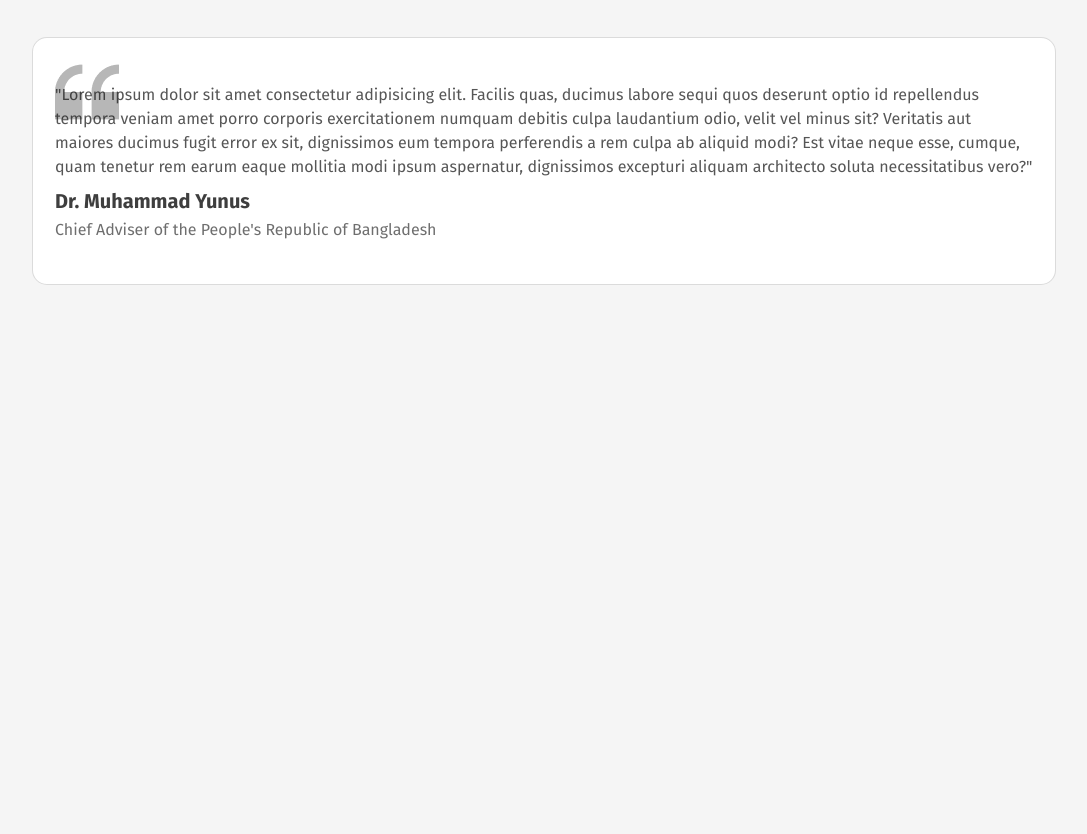
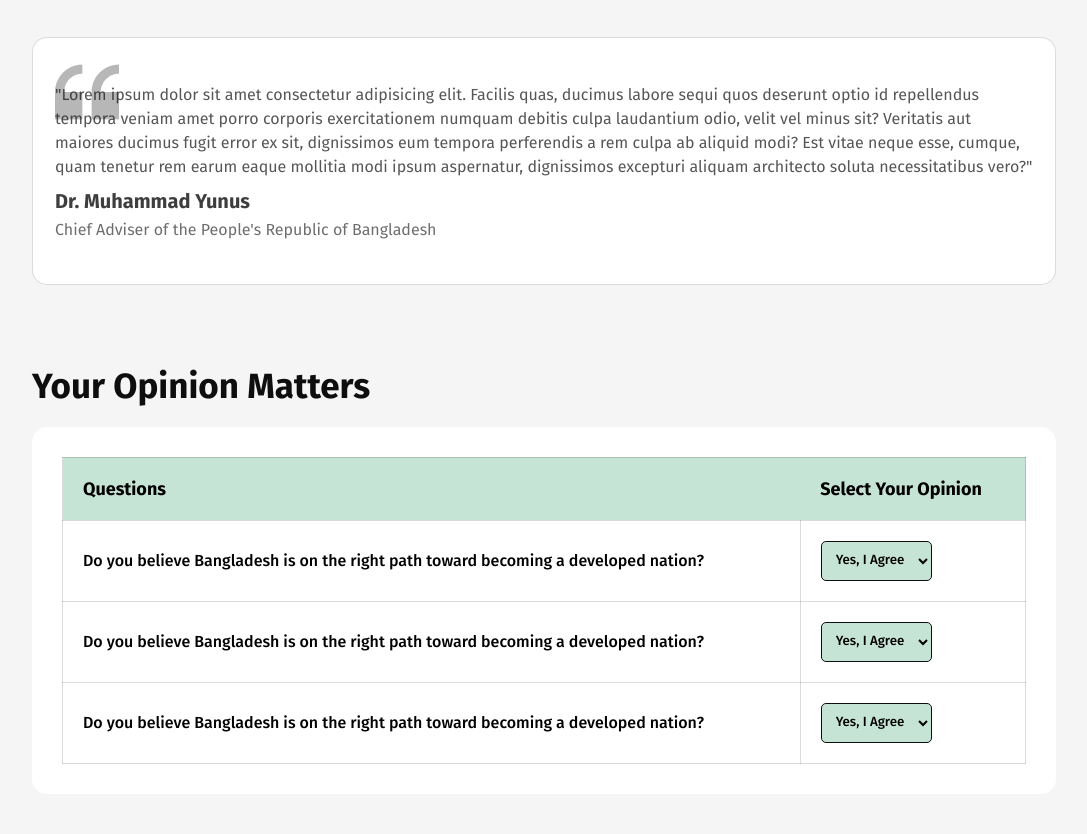
Before and after one commit to nmkhans/bangladesh_2.0, a plain HTML site: page index.html in a window 1280 px wide. Shown: the part 1537-2371 px from the top of the page, without its empty margins (96-1183 px from the left). Before the commit the page ends 1862 px from the top, so only its background shows below. Drawn offline with Linux system fonts and the light colour scheme.

Commit message:
opinion table added

```diff
--- a/index.html
+++ b/index.html
@@ -154,14 +154,87 @@
     </section>
 
     <!-- Quoat area -->
-     <section class="quoatation__area">
+    <section class="quoatation__area">
       <div class="container">
         <div class="qoatation__area__content">
-          <p class="section__paragraph main__quoat">"Lorem ipsum dolor sit amet consectetur adipisicing elit. Facilis quas, ducimus labore sequi quos deserunt optio id repellendus tempora veniam amet porro corporis exercitationem numquam debitis culpa laudantium odio, velit vel minus sit? Veritatis aut maiores ducimus fugit error ex sit, dignissimos eum tempora perferendis a rem culpa ab aliquid modi? Est vitae neque esse, cumque, quam tenetur rem earum eaque mollitia modi ipsum aspernatur, dignissimos excepturi aliquam architecto soluta necessitatibus vero?"</p>
+          <p class="section__paragraph main__quoat">
+            "Lorem ipsum dolor sit amet consectetur adipisicing elit.
+            Facilis quas, ducimus labore sequi quos deserunt optio id
+            repellendus tempora veniam amet porro corporis
+            exercitationem numquam debitis culpa laudantium odio,
+            velit vel minus sit? Veritatis aut maiores ducimus fugit
+            error ex sit, dignissimos eum tempora perferendis a rem
+            culpa ab aliquid modi? Est vitae neque esse, cumque, quam
+            tenetur rem earum eaque mollitia modi ipsum aspernatur,
+            dignissimos excepturi aliquam architecto soluta
+            necessitatibus vero?"
+          </p>
           <h4 class="sub__title">Dr. Muhammad Yunus</h4>
-          <p class="section__paragraph author__desig">Chief Adviser of the People's Republic of Bangladesh</p>
+          <p class="section__paragraph author__desig">
+            Chief Adviser of the People's Republic of Bangladesh
+          </p>
         </div>
       </div>
-     </section>
+    </section>
+
+    <!-- Opinion area -->
+    <section class="opinion__area section__gap">
+      <div class="container">
+        <div class="opinion__content">
+          <h2 class="section__title">Your Opinion Matters</h2>
+          <div class="opinion__table">
+            <table>
+              <thead>
+                <tr>
+                  <th>Questions</th>
+                  <th>Select Your Opinion</th>
+                </tr>
+              </thead>
+              <tbody>
+                <tr>
+                  <td>
+                    Do you believe Bangladesh is on the right path
+                    toward becoming a developed nation?
+                  </td>
+                  <td>
+                    <select>
+                      <option value="Yes, I Agree">
+                        Yes, I Agree
+                      </option>
+                    </select>
+                  </td>
+                </tr>
+                <tr>
+                  <td>
+                    Do you believe Bangladesh is on the right path
+                    toward becoming a developed nation?
+                  </td>
+                  <td>
+                    <select>
+                      <option value="Yes, I Agree">
+                        Yes, I Agree
+                      </option>
+                    </select>
+                  </td>
+                </tr>
+                <tr>
+                  <td>
+                    Do you believe Bangladesh is on the right path
+                    toward becoming a developed nation?
+                  </td>
+                  <td>
+                    <select>
+                      <option value="Yes, I Agree">
+                        Yes, I Agree
+                      </option>
+                    </select>
+                  </td>
+                </tr>
+              </tbody>
+            </table>
+          </div>
+        </div>
+      </div>
+    </section>
   </body>
 </html>
--- a/style.css
+++ b/style.css
@@ -249,3 +249,47 @@ img {
 .qoatation__area__content .author__desig {
   color: rgba(14, 14, 14, 0.6) !important;
 }
+
+.opinion__table {
+  margin-top: 20px;
+  background-color: white;
+  border-radius: 15px;
+  padding: 30px;
+}
+
+.opinion__table table {
+  border-collapse: collapse;
+  width: 100%;
+}
+
+.opinion__table table th {
+
+}
+
+.opinion__table table, td {
+  border: 1px solid rgba(14, 14, 14, 0.15);
+  font-weight: 500;
+}
+
+.opinion__table table thead tr {
+  background-color: var(--secondary-color);
+  text-align: left;
+
+}
+
+th {
+  font-size: 18px;
+}
+
+th, td {
+  padding: 20px;
+}
+
+td select {
+  background-color: var(--secondary-color);
+  border: 1px solid rgba(14, 14, 14, 1);
+  font-weight: 500;
+  padding: 10px;
+  display: inline-block;
+  border-radius: 5px;
+}
```
